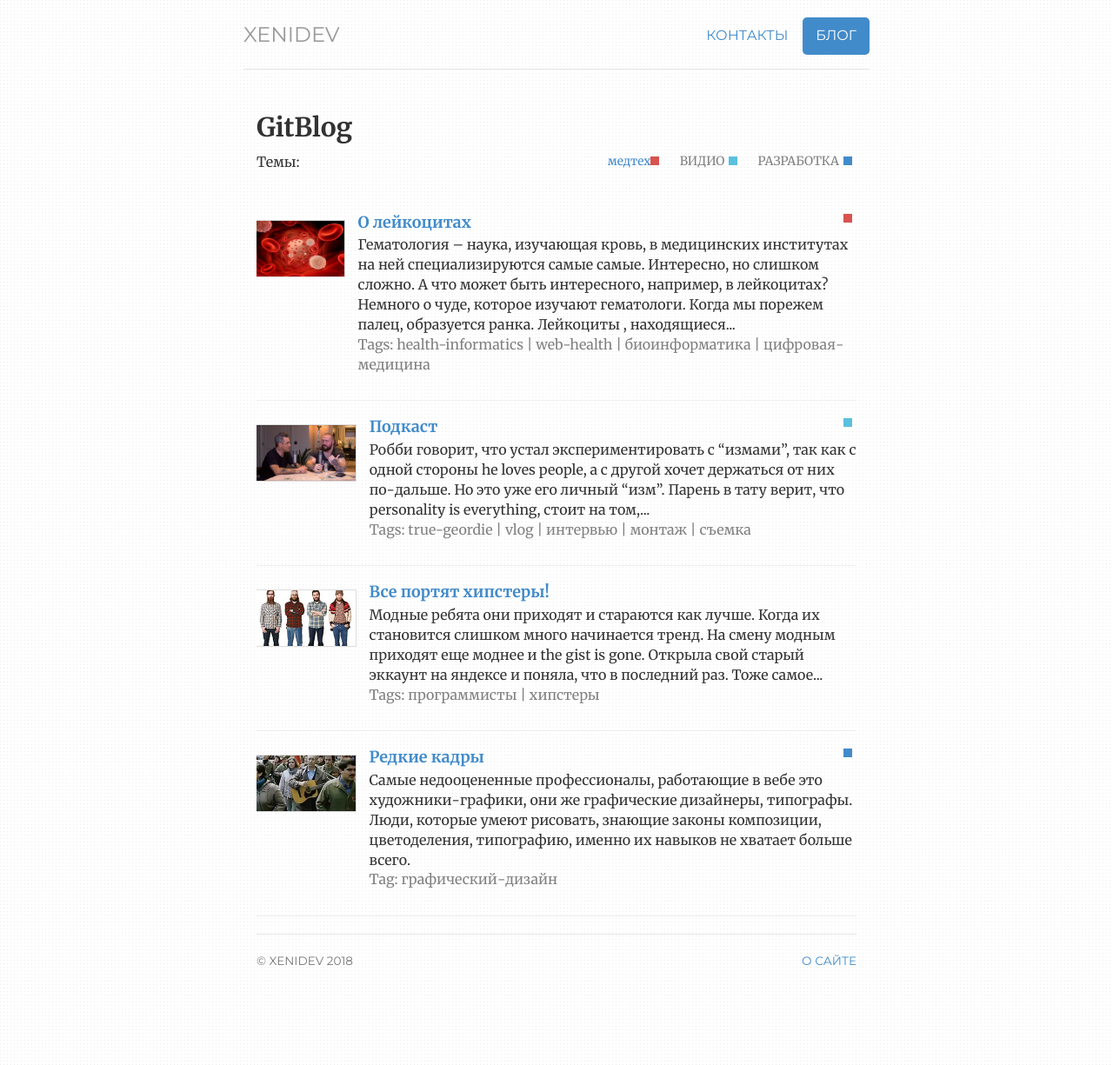
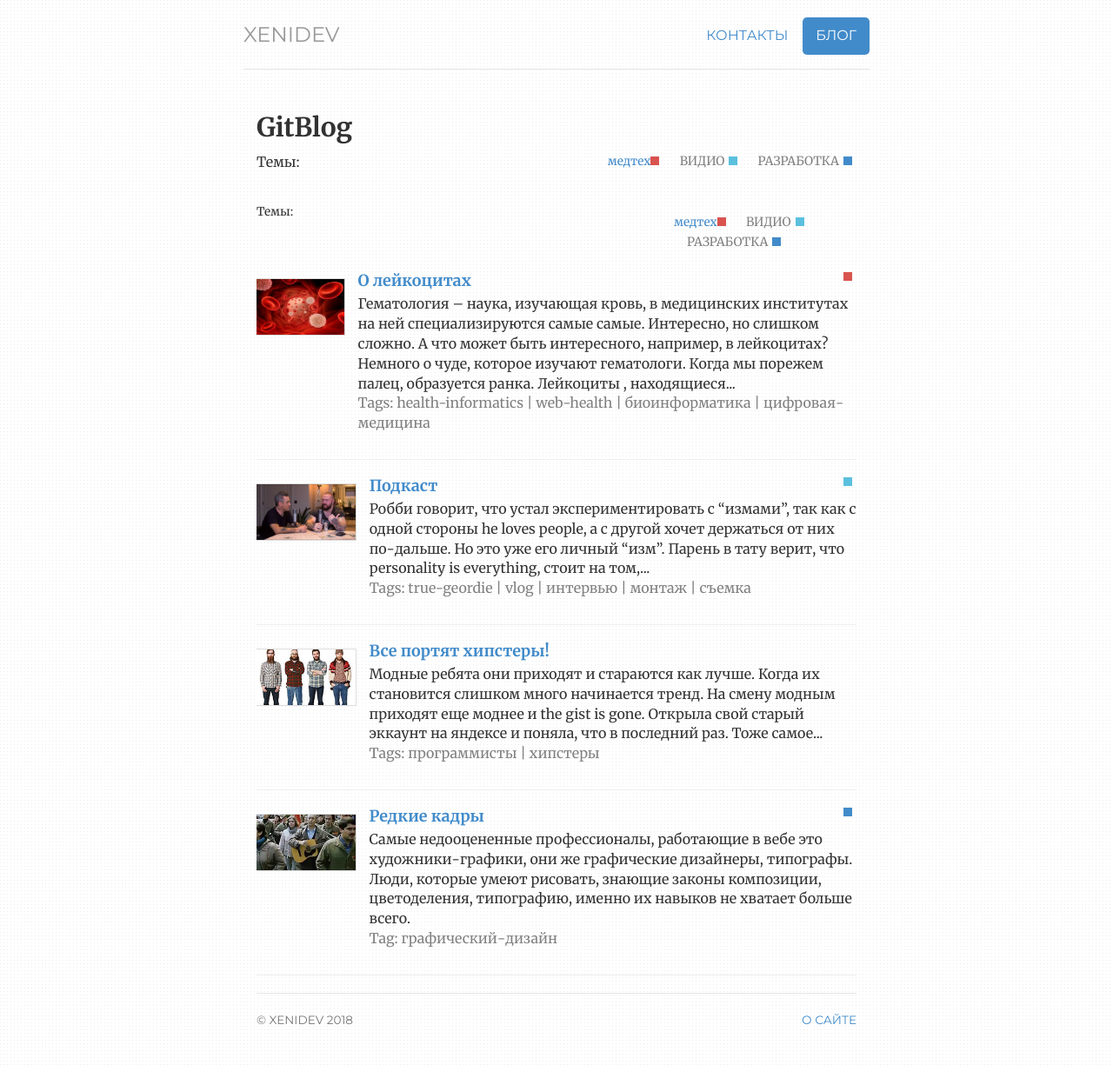
Before and after one commit to ValeraS/xenidev.github.io, a Jekyll site: the page built from notes/index.html, in a window 1280 px wide. Shown: the whole page at 87% size. Built offline with Jekyll 4.4.1, drawn with Linux system fonts in a browser that asks for light colours; before the commit the page ends 1157 px from its top, so only the background shows below that.

Commit message:
Update index.html

```diff
--- a/notes/index.html
+++ b/notes/index.html
@@ -21,6 +21,35 @@ notes: active
 
 
          <br>
+
+
+      <div class="row">
+  <div class="col-sm-8">
+    <p><small>Темы:</small></p>
+  </div>
+  <div class="col-sm-4">
+    <p class="pull-right">
+      <small>
+      <ul class="square-categories">
+
+               <li><a href="/notes/categories/medtech.html" title-"medtech">медтех<span class="badge-category-medtech"></span></a> </li>
+               <li><span class="text-category">видио</span><span class="badge-category-video"></span> </li>
+               <li><span class="text-category">разработка</span><span class="badge-category-razrabotka"></span> </li>
+
+         </ul>
+
+    </small></p>
+  </div>
+</div>
+
+
+
+
+
+
+
+
+
          {% for post in site.posts %}
          <div class="media">
             <div class="media-left media-top">
```
